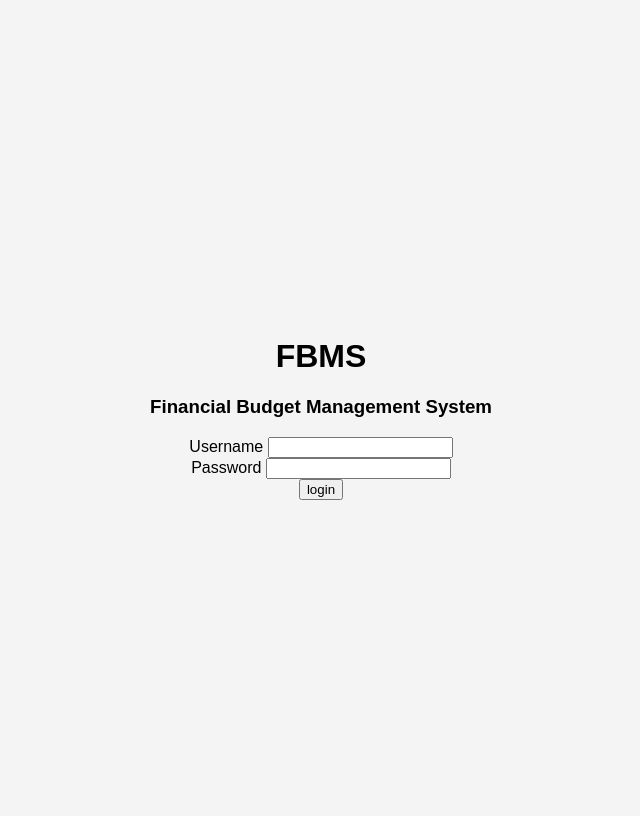
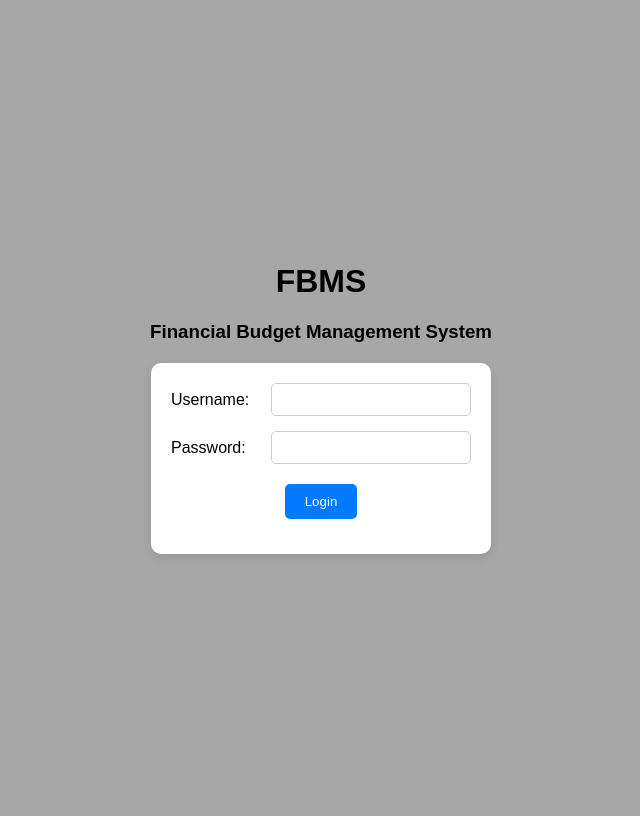
Before and after one commit to Nethcee/CentOS_SDproject, a PHP site: page /cenmainproj.html in a window 1280 px wide. Shown: the whole page, without its empty margins (319-959 px from the left). Run offline with PHP 8.4, Linux system fonts and the light colour scheme.

Commit message:
Add files via upload

```diff
--- a/cenmainproj.html
+++ b/cenmainproj.html
@@ -9,7 +9,7 @@
 </head>
 
 <body>
-    <div class="splash">Hello, World!</div>
+    <div class="splash">Test Splash Screen</div>
     <div>
         <div class="loginHeader">
             <h1>FBMS</h1>
@@ -19,18 +19,19 @@
         <div class="loginBody">
             <form action="">
                 <div>
-                    <label for="">Username</label>
-                    <input type="text" />
+                    <label for="username">Username:</label>
+                    <input type="text" id="username" />
                 </div>
                 <div>
-                    <label for="">Password</label>
-                    <input type="password" />
+                    <label for="password">Password:</label>
+                    <input type="password" id="password" />
                 </div>
                 <div>
-                    <button>login</button>
+                    <button>Login</button>
                 </div>
             </form>
         </div>
+
     </div>
 
 </body>
--- a/styles.css
+++ b/styles.css
@@ -5,13 +5,13 @@ body {
     justify-content: center;
     align-items: center;
     height: 100vh;
-    background: #f4f4f4;
+    background: #a7a7a7;
     flex-direction: column;
 }
 .splash {
-    width: 300px;
-    height: 150px;
-    background: #333;
+    width: 500px;
+    height: 300px;
+    background: #000000;
     color: white;
     display: flex;
     align-items: center;
@@ -24,6 +24,70 @@ body {
     transform: translate(-50%, -50%);
     z-index: 9999;
 }
-.content, .loginHeader, .loginBody {
+.content, .loginHeader{
     display: none;
 }
+
+/* ----- Updated Login Form Container (Single Box) ----- */
+
+/* Now the loginBody itself is the box */
+.loginBody {
+    display: flex;
+    justify-content: center;
+    align-items: center;
+    padding: 20px;
+    background-color: white; /* white box */
+    border-radius: 10px;
+    box-shadow: 0px 4px 10px rgba(0, 0, 0, 0.1);
+    width: 300px;
+    margin: 20px auto; /* centers horizontally and adds vertical spacing */
+}
+
+/* Remove the box styling from the form */
+.loginBody form {
+    width: 100%;
+    text-align: left; /* keep labels left-aligned */
+    /* No background, padding, border, or shadow here */
+}
+
+/* Style each form row */
+.loginBody form div {
+    display: flex;
+    align-items: center;
+    margin-bottom: 15px;
+}
+
+/* Fixed width for labels */
+.loginBody form label {
+    width: 100px;
+}
+
+/* Inputs take the remaining space */
+.loginBody form input {
+    flex: 1;
+    padding: 8px;
+    border: 1px solid #ccc;
+    border-radius: 5px;
+}
+
+/* Center the button by putting its container in text-align center */
+/* Center the button container if needed */
+.loginBody form div:last-child {
+    text-align: center;
+    margin-top: 20px; /* extra space above the button */
+}
+
+/* Style the login button */
+.loginBody form button {
+    background-color: #007bff;
+    color: white;
+    padding: 10px 20px;
+    border: none;
+    border-radius: 5px;
+    cursor: pointer;
+    display: block;     /* makes the button a block element */
+    margin: 0 auto;     /* centers the button horizontally */
+}
+.loginBody form button:hover {
+    background-color: #0056b3;
+}
```
